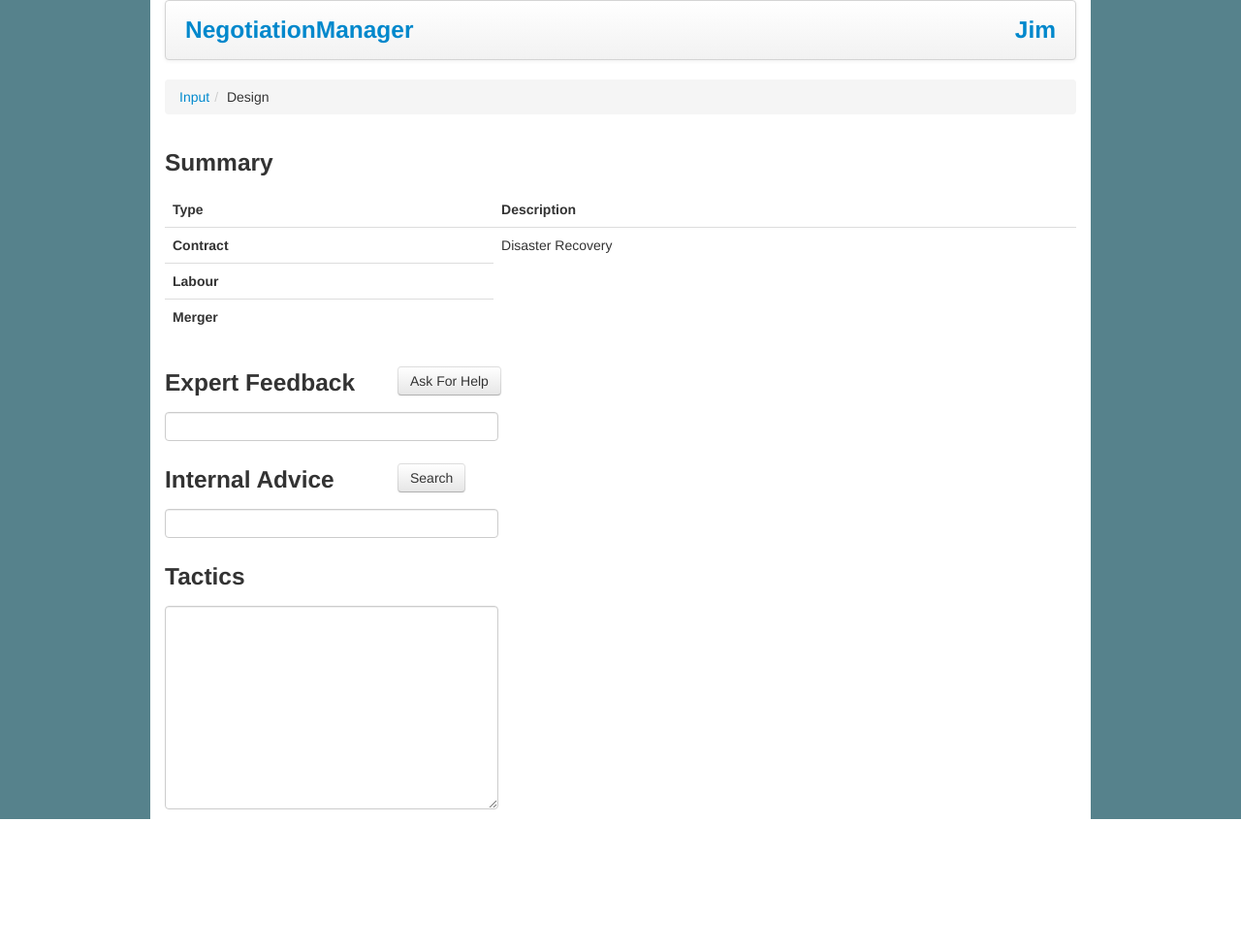
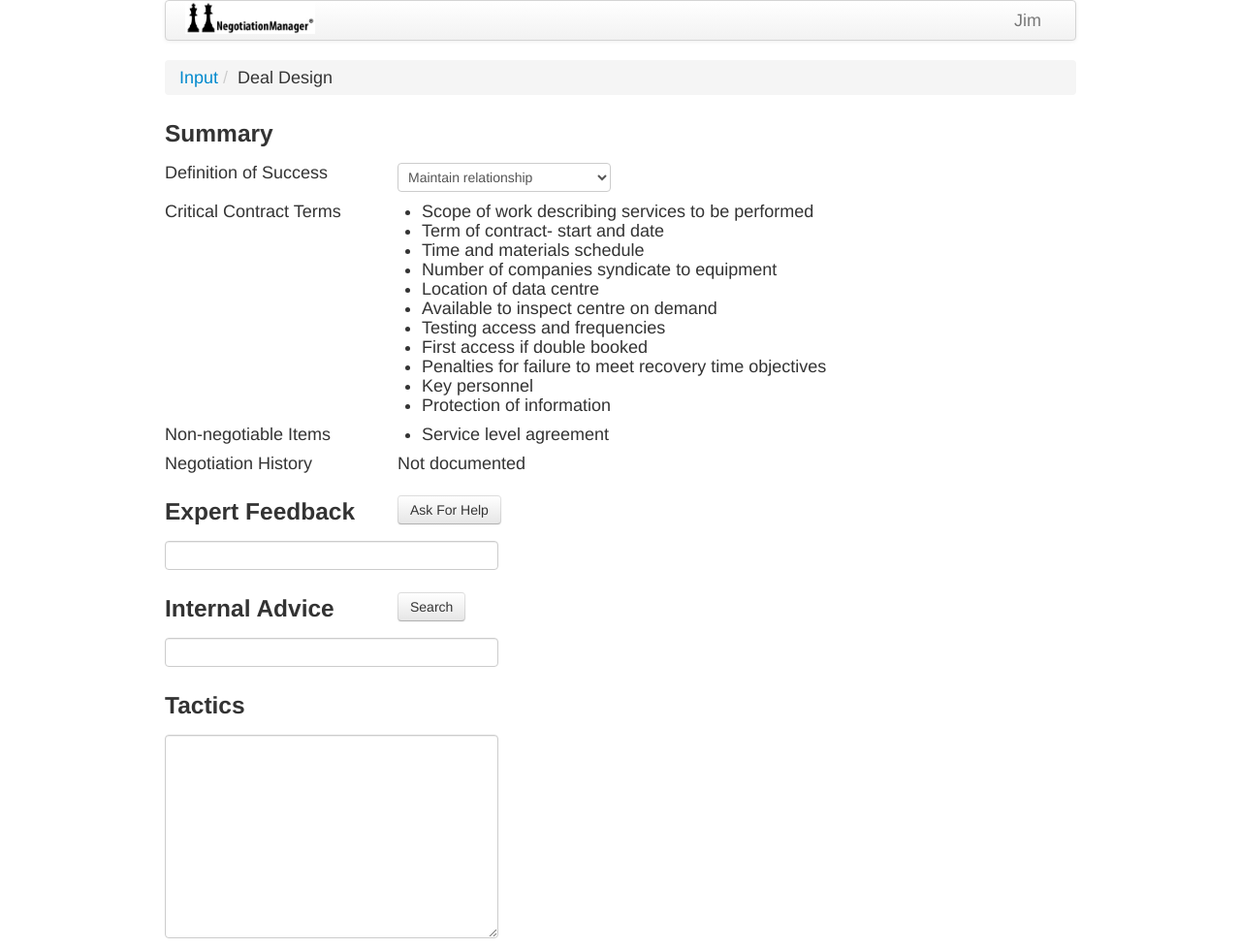
Before and after one commit to moneygeek/nmm, a Django app: page /design/ in a window 1280 px wide. Shown: the whole page at 97% size. Before the commit the page ends 845 px from the top, so only its background shows below. Run offline with Django 3.2, Linux system fonts and the light colour scheme; some libraries are stand-ins or nearby versions.

Commit message:
modified design page

```diff
--- a/nmm/urls.py
+++ b/nmm/urls.py
@@ -10,6 +10,7 @@ urlpatterns = patterns('',
     url(r'^$', TemplateView.as_view(template_name="home.html"), name='home'),
     url(r'^design/$', TemplateView.as_view(template_name="design.html"), name='design'),
     url(r'^messages/$', TemplateView.as_view(template_name="messages.html"), name='messages'),
+    url(r'^execution/$', TemplateView.as_view(template_name="execution.html"), name='execution'),
     # url(r'^nmm/', include('nmm.foo.urls')),
 
     # Uncomment the admin/doc line below to enable admin documentation:
--- a/testpages/static/css/base.css
+++ b/testpages/static/css/base.css
@@ -1,8 +1,9 @@
 body {
-    background-color: #56828C;
+    background-color: #ffffff;
 }
 
 #parent_container {
     background-color: #ffffff;
     padding: 0px 15px;
+    font-size: 18px;
 }
--- a/testpages/templates/design.html
+++ b/testpages/templates/design.html
@@ -11,41 +11,72 @@
     <div class="navbar">
         <div class="navbar-inner">
             <div class="row-fluid">
-                <div class="span2"><h3><a href="#">NegotiationManager</a></h3></div>
+                <div class="span2"><a href="#"><img src="/static/img/nmlogo.jpg"></a></div>
 
                 <ul class="nav pull-right">
-                    <li><h3><a href="#">Jim</a></h3></li>
+                    <li><a href="#">Jim</a></li>
                 </ul>
             </div>
         </div>
     </div>
     <ul class="breadcrumb">
         <li><a href="/home/">Input</a><span class="divider">/</span></li>
-        <li>Design</li>
+        <li>Deal Design</li>
     </ul>
+    <h3>Summary</h3>
     <div class="row-fluid">
-        <h3>Summary</h3>
-        <table class="table">
-            <thead>
-                <tr>
-                    <th>Type</th>
-                    <th>Description</th>
-                </tr>
-            </thead>
-            <tbody>
-                <tr>
-                    <th>Contract</th>
-                    <td>Disaster Recovery</td>
-                </tr>
-                <tr>
-                    <th>Labour</th>
-                </tr>
-                <tr>
-                    <th>Merger</th>
-                </tr>
-            </tbody>
-        </table>
+        <div class="span3">
+            Definition of Success
+        </div>
+        <div class="span9">
+            <select>
+                <option>Maintain relationship</option>
+                <option>Minimize amount to time to achieve objectives</option>
+                <option>Achieve desired savings</option>
+            </select>
+        </div>
     </div>
+    <div class="row-fluid">
+        <div class="span3">
+            Critical Contract Terms
+        </div>
+        <div class="span9">
+            <ul>
+                <li>Scope of work describing services to be performed</li>
+                <li>Term of contract- start and date</li>
+                <li>Time and materials schedule</li>
+                <li>Number of companies syndicate to equipment</li>
+                <li>Location of data centre</li>
+                <li>Available to inspect centre on demand</li>
+                <li>Testing access and frequencies</li>
+                <li>First access if double booked</li>
+                <li>Penalties for failure to meet recovery time objectives</li>
+                <li>Key personnel</li>
+                <li>Protection of information</li>
+            </ul>
+        </div>
+    </div>
+
+    <div class="row-fluid">
+        <div class="span3">
+            Non-negotiable Items
+        </div>
+        <div class="span9">
+            <ul>
+                <li>Service level agreement</li>
+            </ul>
+        </div>
+    </div>
+
+    <div class="row-fluid">
+        <div class="span3">
+            Negotiation History
+        </div>
+        <div class="span9">
+            Not documented
+        </div>
+    </div>
+
     <div class="row-fluid">
         <div class="span3"><h3>Expert Feedback</h3></div>
         <div class="span2"><a id="ask_for_help" class="btn" href="#ask_for_help_modal" data-toggle="modal">Ask For Help</a></div>
--- a/testpages/templates/messages.html
+++ b/testpages/templates/messages.html
@@ -11,10 +11,10 @@
     <div class="navbar">
         <div class="navbar-inner">
             <div class="row-fluid">
-                <div class="span2"><h3><a href="#">NegotiationManager</a></h3></div>
+                <div class="span2"><a href="#"><img src="/static/img/nmlogo.jpg"></a></div>
 
                 <ul class="nav pull-right">
-                    <li><h3><a href="#">Jim</a></h3></li>
+                    <li><a href="#">Jim</a></li>
                 </ul>
             </div>
         </div>
```
Also changed, not shown: testpages/templates/execution.html (+5 -64 lines), 1 other file.
